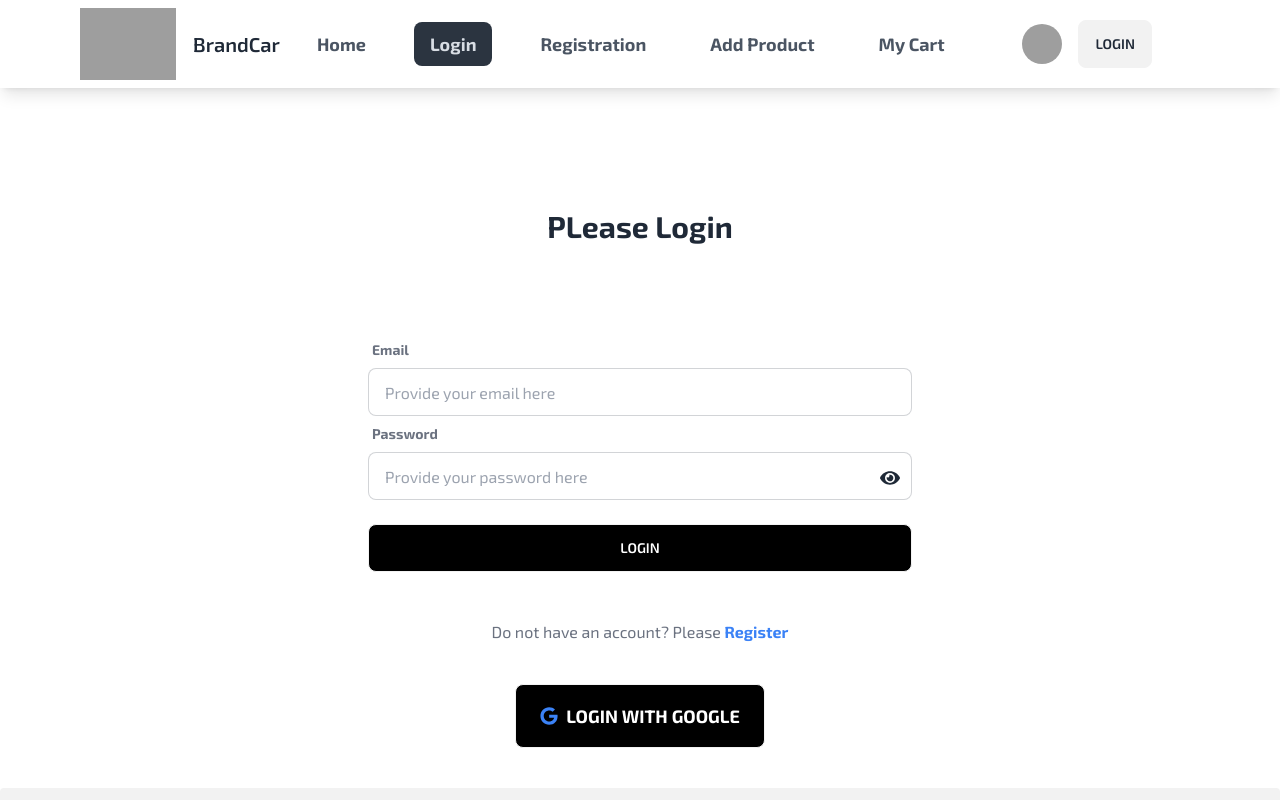
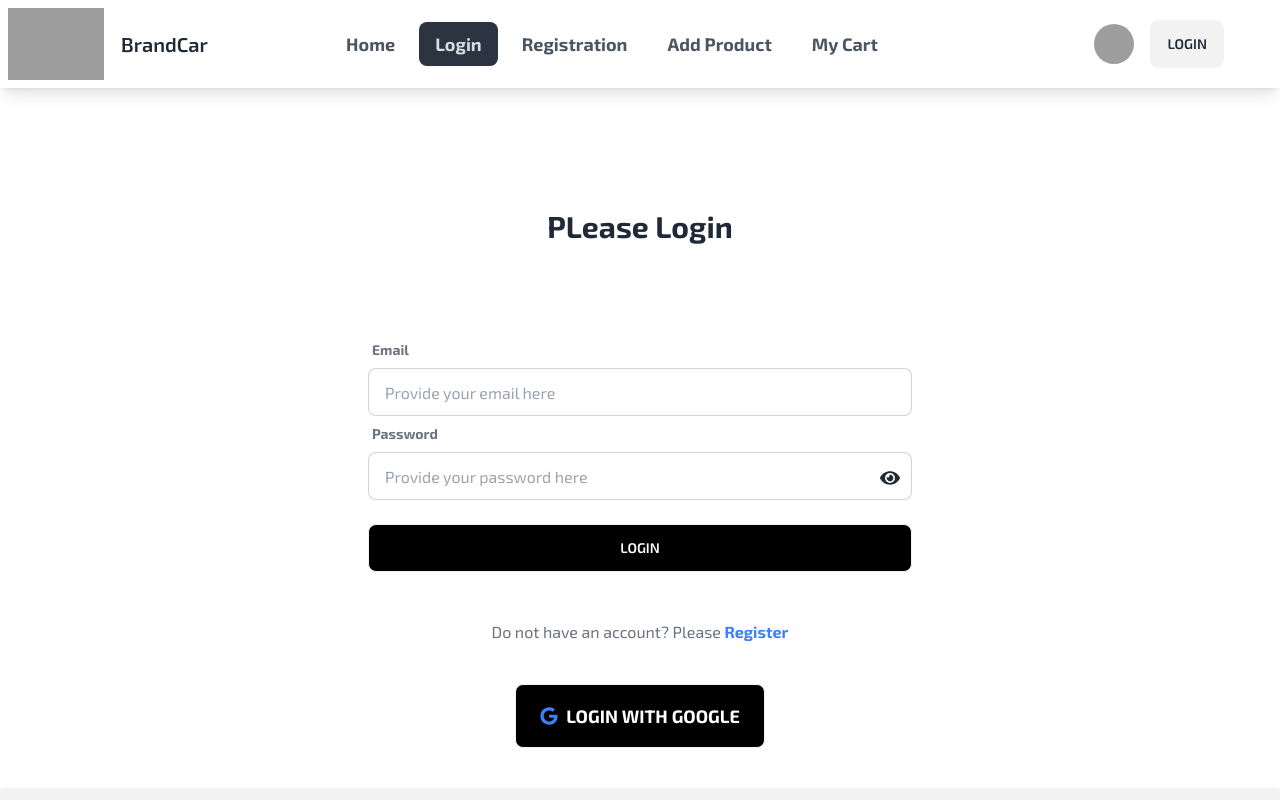
Before and after one commit to jakirhasanrony/brand-car-client, a React (Vite) app: page /login in a window 1280 px wide. Shown: the top 800 px of the page. Built offline with nearby package versions, Linux system fonts and the light colour scheme; no server answers; grey boxes are pictures that could not be loaded.

Commit message:
some changes on add product page and some data sent to database

```diff
--- a/src/App.jsx
+++ b/src/App.jsx
@@ -7,7 +7,7 @@ function App() {
   return (
     <>
 
-      <h1 className='text-6xl font-bold text-center'>Brand new Car</h1>
+      <h1 className='text-6xl font-bold text-center'>Brand Car</h1>
 
     </>
   )
--- a/src/Components/HomePageComponent/Banner.jsx
+++ b/src/Components/HomePageComponent/Banner.jsx
@@ -2,8 +2,8 @@ import { Link } from "react-router-dom";
 
 const Banner = () => {
     return (
-        <div className="rounded-lg">
-            <div className="hero h-[500px] " style={{ backgroundImage: 'url(https://i.ibb.co/rwWW3Mp/pagani-huayra.jpg)' }}>
+        <div className=" rounded-lg p-8">
+            <div className="hero h-[500px]  " style={{ backgroundImage: 'url(https://i.ibb.co/rwWW3Mp/pagani-huayra.jpg)' }}>
                 <div className="hero-overlay bg-opacity-60 "></div>
                 <div className="hero-content text-center text-neutral-content">
                     <div className="max-w-md">
--- a/src/Pages/AddProductPage/AddProduct.jsx
+++ b/src/Pages/AddProductPage/AddProduct.jsx
@@ -57,7 +57,7 @@ const AddProduct = () => {
                             <span className="label-text">Product Name</span>
                         </label>
                         <label className="input-group">
-                            <input name="name" type="text" placeholder="enter product name" className="input input-bordered w-full" />
+                            <input name="name" type="text" required placeholder="enter product name" className="input input-bordered w-full" />
                         </label>
                     </div>
                     <div className="form-control md:w-1/2 ml-0 md:ml-4">
@@ -65,7 +65,7 @@ const AddProduct = () => {
                             <span className="label-text">Product Image</span>
                         </label>
                         <label className="input-group">
-                            <input name="photo" type="text" placeholder=
+                            <input name="photo" type="text" required placeholder=
                             "enter product image url here" className="input input-bordered w-full" />
                         </label>
                     </div>
@@ -78,7 +78,7 @@ const AddProduct = () => {
                             <span className="label-text">Brand Name</span>
                         </label>
                         <label className="input-group">
-                            <input name="brand" type="text" placeholder="enter product brand name here" className="input input-bordered w-full" />
+                            <input name="brand" type="text" required placeholder="enter product brand name here" className="input input-bordered w-full" />
                         </label>
                     </div>
                     <div className="form-control md:w-1/2 ml-0 md:ml-4">
@@ -86,7 +86,7 @@ const AddProduct = () => {
                             <span className="label-text">Product Type</span>
                         </label>
                         <label className="input-group">
-                            <input name="type" type="text" placeholder="enter type of the product" className="input input-bordered w-full" />
+                            <input name="type" type="text" required placeholder="enter type of the product" className="input input-bordered w-full" />
                         </label>
                     </div>
                 </div>
@@ -97,7 +97,7 @@ const AddProduct = () => {
                             <span className="label-text">Product Price</span>
                         </label>
                         <label className="input-group">
-                            <input name="price" type="text" placeholder="enter the price of product" className="input input-bordered w-full" />
+                            <input name="price" type="text" required placeholder="enter the price of product" className="input input-bordered w-full" />
                         </label>
                     </div>
                     <div className="form-control md:w-1/2 ml-0 md:ml-4">
@@ -105,7 +105,7 @@ const AddProduct = () => {
                             <span className="label-text">Short description</span>
                         </label>
                         <label className="input-group">
-                            <input name="details" type="text" placeholder="enter the description of the product" className="input input-bordered w-full" />
+                            <input name="details" type="text" required placeholder="enter the description of the product" className="input input-bordered w-full" />
                         </label>
                     </div>
                 </div>
@@ -116,7 +116,7 @@ const AddProduct = () => {
                             <span className="label-text">Rating </span>
                         </label>
                         <label className="input-group">
-                            <input name="rating" type="text" placeholder="enter the ratings out of 5" className="input input-bordered w-full" />
+                            <input name="rating" type="text" required placeholder="enter the ratings out of 5" className="input input-bordered w-full" />
                         </label>
                     </div>
 
--- a/src/Pages/HomePage/HomePage.jsx
+++ b/src/Pages/HomePage/HomePage.jsx
@@ -9,10 +9,13 @@ const HomePage = () => {
 
     return (
         <div>
-            <div className="max-w-6xl mx-auto p-8">
+            <div className="max-w-6xl mt-10 border-8 rounded-lg shadow-lg mx-auto p-8">
+                <p className="text-center">hey dark mode</p>
+            </div>
+            <div className="max-w-6xl border-8 rounded-lg shadow-lg my-4 mx-auto ">
                 <Banner></Banner>
             </div>
-              <div className="max-w-6xl mx-auto p-8 grid md:grid-cols-2 gap-6">
+              <div className="max-w-6xl border-8 rounded-lg shadow-lg mb-8 mx-auto p-8 grid md:grid-cols-2 gap-6">
                 {
                     cardBrands.map(card => <Brand
                     key={card.id}
--- a/src/Pages/ProductDetails/ProductDetails.jsx
+++ b/src/Pages/ProductDetails/ProductDetails.jsx
@@ -46,7 +46,7 @@ const ProductDetails = () => {
             <div>
             <h2 className="text-center text-6xl mb-10 p-10 shadow-lg font-extrabold">Brand is: {brand_name}</h2>
             </div>
-            <div className="w3-content w3-section mx-auto  " style={{ maxWidth: '50vw' }}>
+            <div className="w3-content w3-section mx-auto border-8 shadow-lg rounded-lg " style={{ maxWidth: '60vw' }}>
                 <img className="mySlides rounded-lg" src="https://i.ibb.co/DbQB0dj/photo-2023-10-19-09-39-11.jpg" alt="Los Angeles" />
                 <img className="mySlides rounded-lg" src="https://i.ibb.co/qR4WhW1/photo-2023-10-19-09-44-33.jpg" alt="Los Angeles" />
                 <img className="mySlides rounded-lg" src="https://i.ibb.co/bBkKKjF/photo-2023-10-19-09-45-31.jpg" alt="Los Angeles" />
--- a/src/SharedElement/Navbar.jsx
+++ b/src/SharedElement/Navbar.jsx
@@ -13,11 +13,11 @@ const Navbar = () => {
     }
 
     const navLinks = <>
-        <li><NavLink className="mr-8 text-lg font-bold text-gray-600" to='/'>Home</NavLink></li>
-        <li><NavLink className="mr-8 text-lg font-bold text-gray-600" to='/login'>Login</NavLink></li>
-        <li><NavLink className="mr-8 text-lg font-bold text-gray-600" to='/register'>Registration</NavLink></li>
-        <li><NavLink className="mr-8 text-lg font-bold text-gray-600" to='/addproduct'> Add Product</NavLink></li>
-        <li><NavLink className="mr-8 text-lg font-bold text-gray-600" to='/mycart'>My Cart</NavLink></li>
+        <li><NavLink className="mr-2 text-lg font-bold text-gray-600" to='/'>Home</NavLink></li>
+        <li><NavLink className="mr-2 text-lg font-bold text-gray-600" to='/login'>Login</NavLink></li>
+        <li><NavLink className="mr-2 text-lg font-bold text-gray-600" to='/register'>Registration</NavLink></li>
+        <li><NavLink className="mr-2 text-lg font-bold text-gray-600" to='/addproduct'> Add Product</NavLink></li>
+        <li><NavLink className="mr-2 text-lg font-bold text-gray-600" to='/mycart'>My Cart</NavLink></li>
 
 
 
@@ -25,7 +25,7 @@ const Navbar = () => {
 
     </>
     return (
-        <div className="navbar bg-base-100 px-20 shadow-lg">
+        <div className="navbar bg-base-100 lg:px-2 shadow-lg">
             <div className="navbar-start">
                 <div className="dropdown">
                     <label tabIndex={0} className="btn btn-ghost lg:hidden">
```
